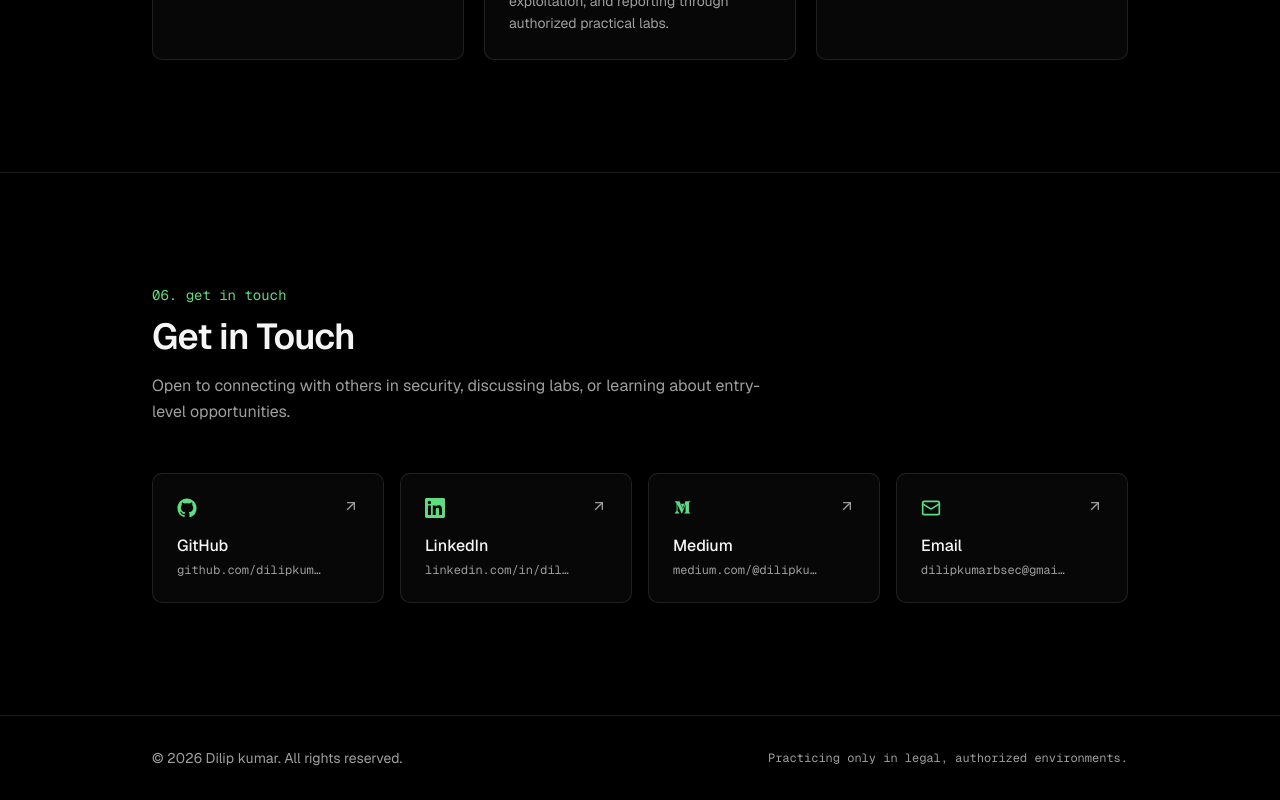
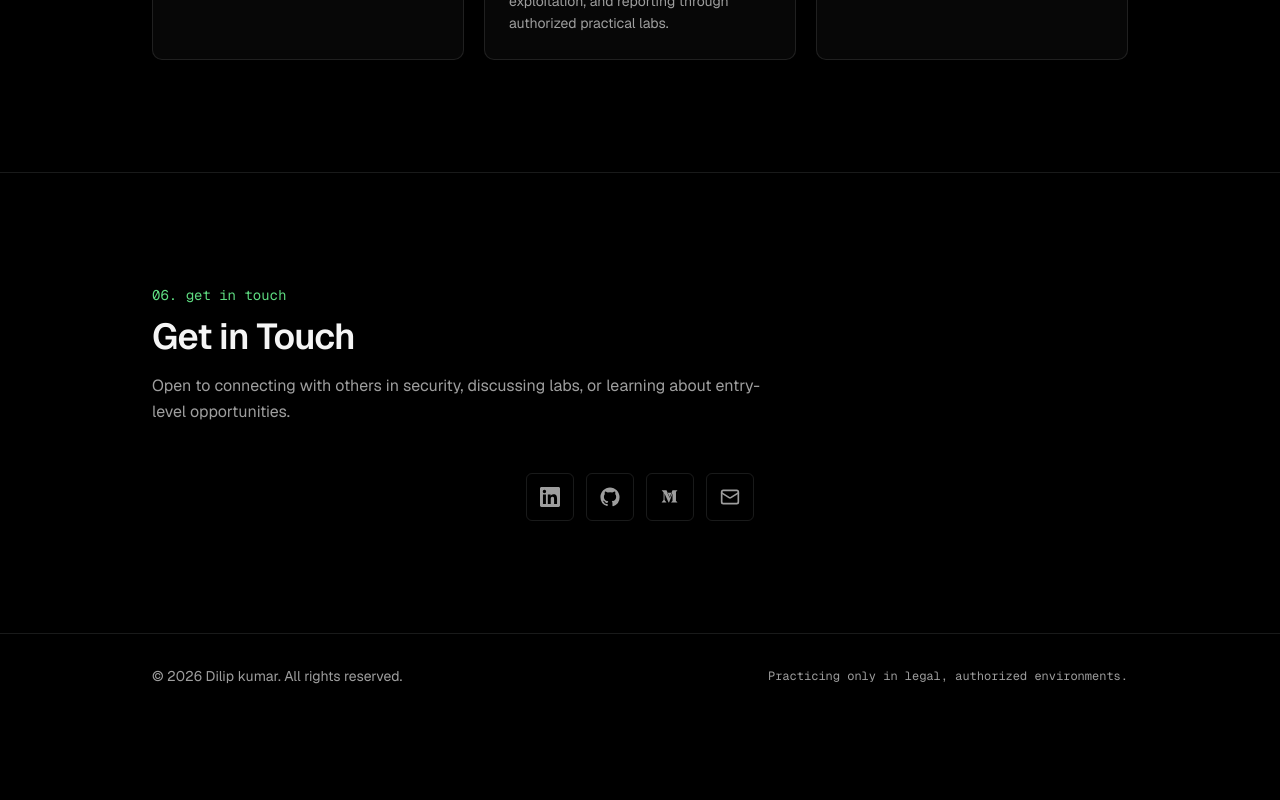
Before and after one commit to dilipkumar-sec/portfolio, a Next.js app: page / in a window 1280 px wide. Shown: the part 5192-5992 px from the top of the page. After the commit the page ends 5910 px from the top, so only its background shows below. Built offline with nearby package versions, Linux system fonts and the light colour scheme.

Commit message:
Reorder GitHub link in contact section

```diff
--- a/components/contact.tsx
+++ b/components/contact.tsx
@@ -1,5 +1,5 @@
 import type { ComponentType, SVGProps } from 'react'
-import { ArrowUpRight, Mail } from 'lucide-react'
+import { Mail } from 'lucide-react'
 import { GithubIcon, LinkedinIcon } from '@/components/brand-icons'
 import { Section } from '@/components/section'
 
@@ -24,17 +24,17 @@ const MediumIcon = (props: SVGProps<SVGSVGElement>) => (
 
 const contactLinks: ContactLink[] = [
   {
+    label: 'LinkedIn',
+    value: 'linkedin.com/in/dilipkumar-sec',
+    href: 'https://www.linkedin.com/in/dilipkumar-sec',
+    icon: LinkedinIcon,
+    external: true,
+  },
+  {
     label: 'GitHub',
     value: 'github.com/dilipkumar-sec',
     href: 'https://github.com/dilipkumar-sec',
     icon: GithubIcon,
-    external: true,
-  },
-  {
-    label: 'LinkedIn',
-    value: 'linkedin.com/in/dilipkumar-sec',
-    href: 'https://www.linkedin.com/in/dilipkumar-sec',
-    icon: LinkedinIcon,
     external: true,
   },
   {
@@ -61,34 +61,25 @@ export function Contact() {
       title="Get in Touch"
       description="Open to connecting with others in security, discussing labs, or learning about entry-level opportunities."
     >
-      <ul className="grid gap-4 sm:grid-cols-2 lg:grid-cols-4">
-        {contactLinks.map(({ label, value, href, icon: Icon, external }) => (
+      <ul className="flex flex-wrap items-center justify-center gap-3">
+        {contactLinks.map(({ label, href, icon: Icon, external }) => (
           <li key={label}>
             <a
               href={href}
               {...(external
                 ? { target: '_blank', rel: 'noopener noreferrer' }
                 : {})}
-              className="group flex h-full items-start justify-between gap-4 rounded-lg border border-border bg-card p-6 transition-colors hover:border-primary/40"
+              aria-label={label}
+              title={label}
+              className="group flex size-12 items-center justify-center rounded-sm border border-border bg-transparent text-muted-foreground transition-all duration-300 ease-out hover:-translate-y-0.5 hover:border-primary hover:text-primary focus-visible:outline-none focus-visible:ring-2 focus-visible:ring-primary focus-visible:ring-offset-2 focus-visible:ring-offset-background"
             >
-              <div className="min-w-0">
-                <Icon
-                  className="mb-4 size-5 text-primary"
-                  aria-hidden="true"
-                />
-                <p className="font-medium">{label}</p>
-                <p className="mt-1 truncate font-mono text-xs text-muted-foreground">
-                  {value}
-                </p>
-                {external ? (
-                  <span className="sr-only">(opens in a new tab)</span>
-                ) : null}
-              </div>
-
-              <ArrowUpRight
-                className="size-4 shrink-0 text-muted-foreground transition-colors group-hover:text-primary"
+              <Icon
+                className="size-5 transition-transform duration-300 group-hover:scale-110"
                 aria-hidden="true"
               />
+              {external ? (
+                <span className="sr-only">(opens in a new tab)</span>
+              ) : null}
             </a>
           </li>
         ))}
```
